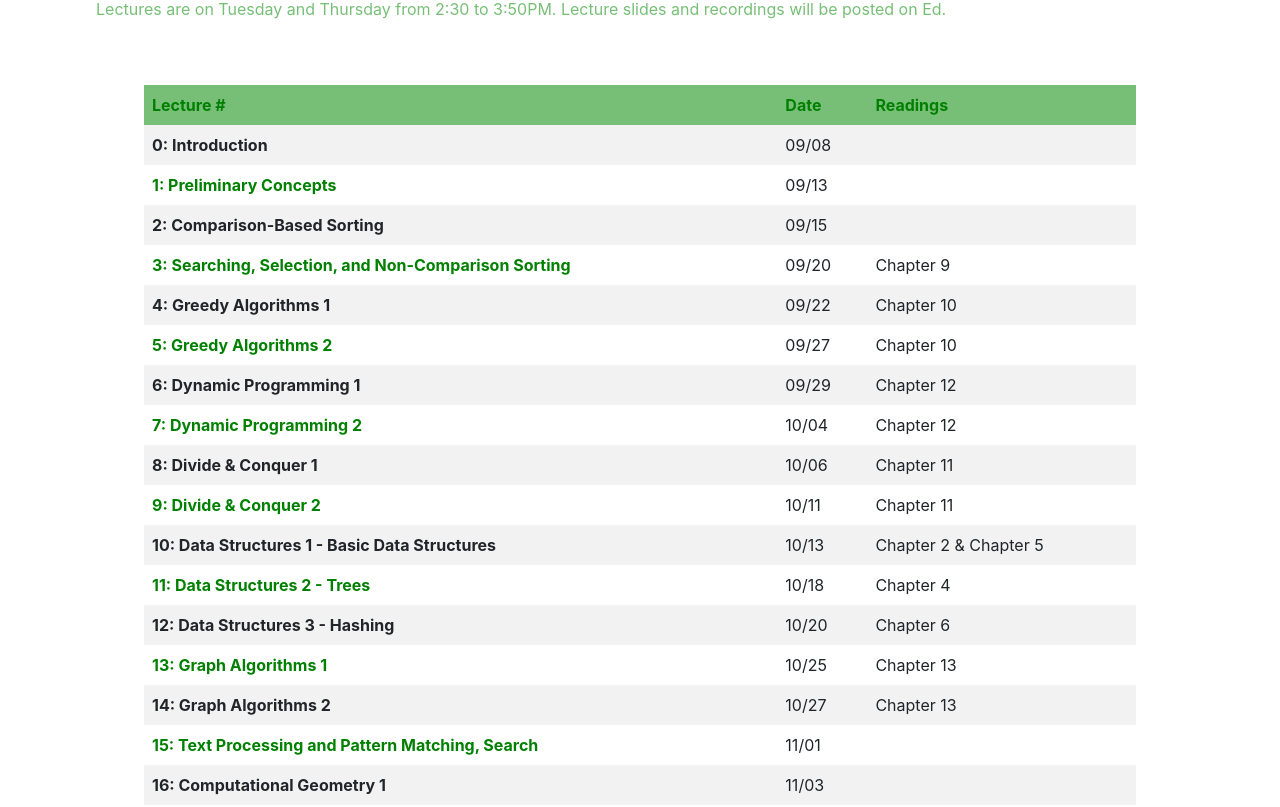
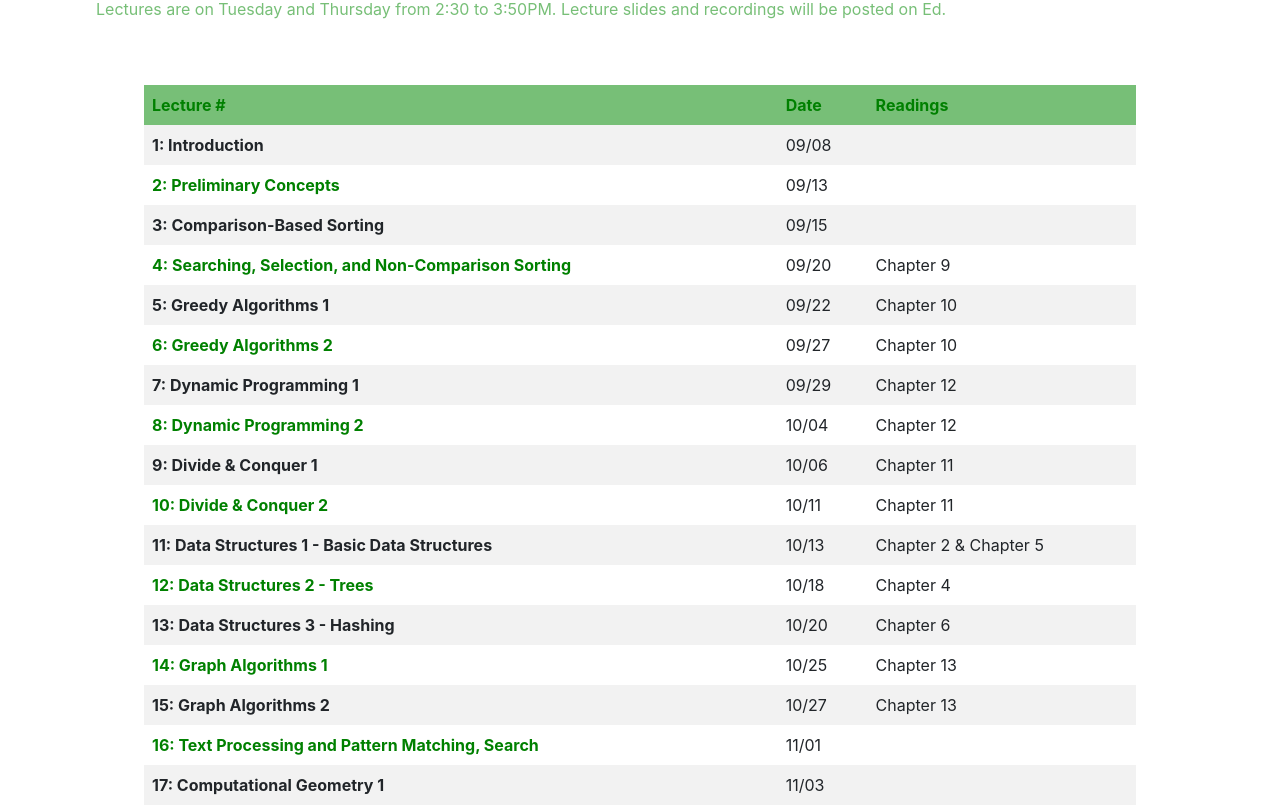
Before and after one commit to cs1570-2022/cs1570-2022.github.io, a React (Create React App) app: page / in a window 1280 px wide. Shown: the part 1373-2180 px from the top of the page. Built offline with nearby package versions, Linux system fonts and the light colour scheme.

Commit message:
fix lecture indices

```diff
--- a/src/sections/Lectures.jsx
+++ b/src/sections/Lectures.jsx
@@ -116,7 +116,7 @@ const CourseLecture = (props) => {
     <tr>
           <th scope="row">
               <span>
-                  {props.index}:&nbsp;
+                  {props.index + 1}:&nbsp;
               </span>
               {props.name}
           </th>
```
